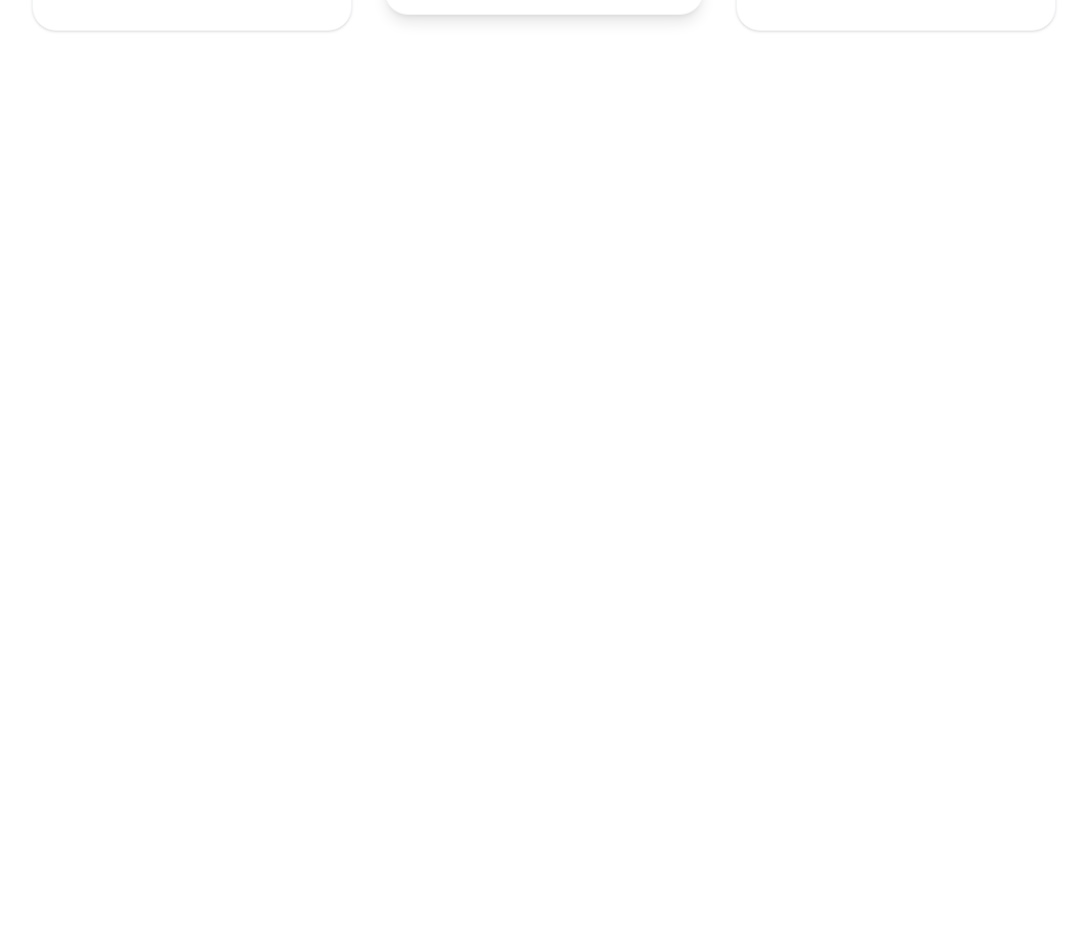
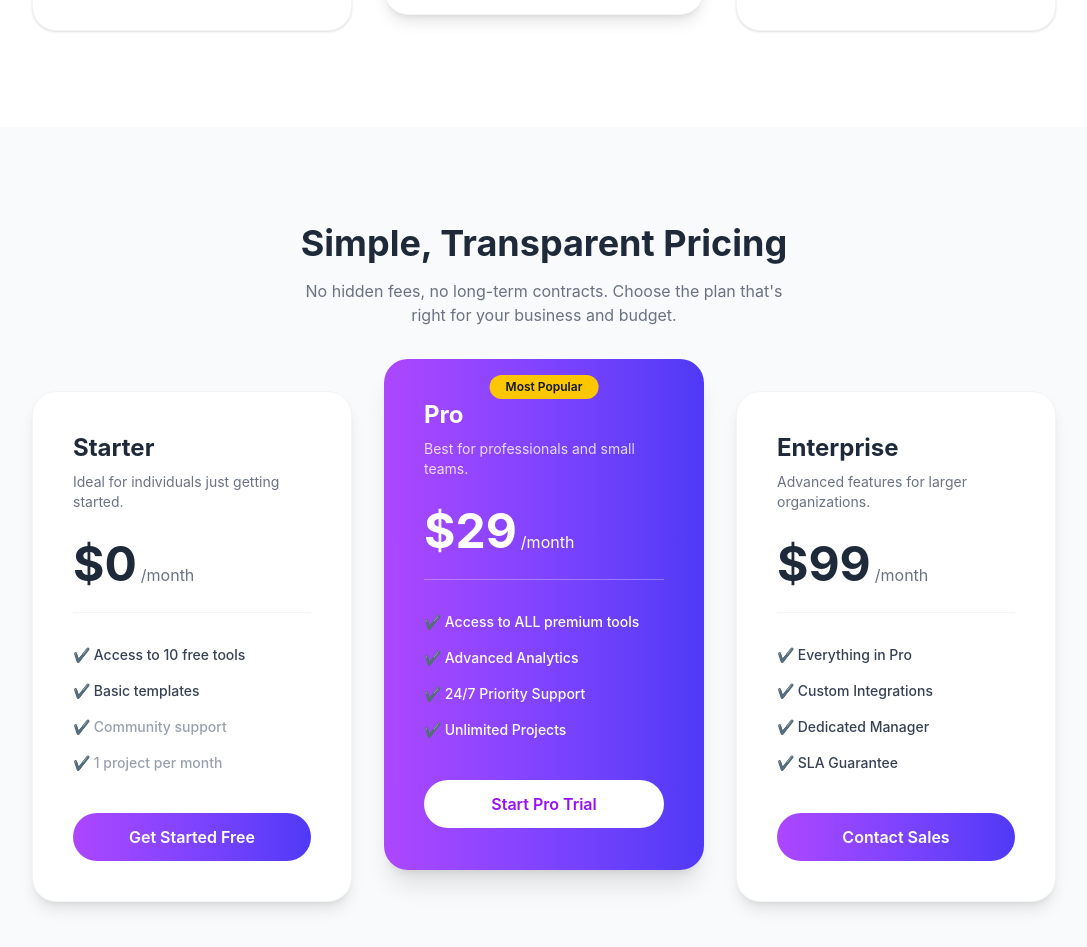
Before and after one commit to rasel96/ElevenTools, a React (Vite) app: page / in a window 1280 px wide. Shown: the part 3020-3967 px from the top of the page, without its empty margins (96-1183 px from the left). Before the commit the page ends 3147 px from the top, so only its background shows below. Built offline with nearby package versions, Linux system fonts and the light colour scheme.

Commit message:
Prcing Section added according to figma

```diff
--- a/src/App.jsx
+++ b/src/App.jsx
@@ -5,6 +5,7 @@ import Stats from './components/Stats';
 import Products from './components/Products';
 import Cart from './components/Cart';
 import Steps from './components/Steps';
+import Pricing from './components/Pricing';
 import { ToastContainer } from 'react-toastify';
 import 'react-toastify/dist/ReactToastify.css';
 const getProducts = async () => {
@@ -66,6 +67,7 @@ const App = () => {
         {activeTab === 'products' && (
           <>
             <Steps />
+            <Pricing />
           </>
         )}
       </div>
--- /dev/null
+++ b/src/components/Pricing.jsx
@@ -0,0 +1,117 @@
+const Pricing = () => {
+  return (
+    <section className="bg-gray-50 py-24">
+      <div className="container mx-auto px-4 lg:px-12 text-center">
+        <h2 className="text-4xl font-bold mb-4">
+          Simple, Transparent Pricing
+        </h2>
+        <p className="text-gray-500 mb-16 max-w-lg mx-auto">
+          No hidden fees, no long-term contracts. Choose the plan that's right
+          for your business and budget.
+        </p>
+
+        <div className="grid grid-cols-1 md:grid-cols-3 gap-8 max-w-5xl mx-auto">
+
+          <div className="bg-white p-10 rounded-3xl shadow-lg hover:shadow-xl hover:scale-105 transition duration-300 border border-gray-100 text-left">
+            <h3 className="text-2xl font-bold mb-2">Starter</h3>
+            <p className="text-gray-500 text-sm mb-7">
+              Ideal for individuals just getting started.
+            </p>
+
+            <div className="mb-8 border-b border-gray-100 pb-6">
+              <span className="text-5xl font-bold">$0</span>
+              <span className="text-gray-500 ml-1">/month</span>
+            </div>
+
+            <ul className="space-y-4 mb-10">
+              <li className="flex items-center gap-3 text-sm text-gray-700 font-medium">
+                ✔ Access to 10 free tools
+              </li>
+              <li className="flex items-center gap-3 text-sm text-gray-700 font-medium">
+                ✔ Basic templates
+              </li>
+              <li className="flex items-center gap-3 text-sm text-gray-400 font-medium">
+                ✔ Community support
+              </li>
+              <li className="flex items-center gap-3 text-sm text-gray-400 font-medium">
+                ✔ 1 project per month
+              </li>
+            </ul>
+
+            <button className="w-full rounded-full bg-gradient-to-r from-purple-500 to-indigo-600 text-white font-semibold py-3 hover:opacity-90 transition">
+              Get Started Free
+            </button>
+          </div>
+          <div className="bg-gradient-to-r from-purple-500 to-indigo-600 text-white p-10 rounded-3xl shadow-xl hover:scale-105 transition duration-300 transform md:-translate-y-8 text-left relative overflow-hidden">
+
+            <div className="absolute top-4 left-1/2 -translate-x-1/2 bg-yellow-400 text-gray-900 font-semibold px-4 py-1 rounded-full text-xs">
+              Most Popular
+            </div>
+
+            <h3 className="text-2xl font-bold mb-2">Pro</h3>
+            <p className="text-white/80 text-sm mb-7">
+              Best for professionals and small teams.
+            </p>
+
+            <div className="mb-8 border-b border-white/30 pb-6">
+              <span className="text-5xl font-bold">$29</span>
+              <span className="ml-1">/month</span>
+            </div>
+
+            <ul className="space-y-4 mb-10">
+              <li className="flex items-center gap-3 text-sm font-medium">
+                ✔ Access to ALL premium tools
+              </li>
+              <li className="flex items-center gap-3 text-sm font-medium">
+                ✔ Advanced Analytics
+              </li>
+              <li className="flex items-center gap-3 text-sm font-medium">
+                ✔ 24/7 Priority Support
+              </li>
+              <li className="flex items-center gap-3 text-sm font-medium">
+                ✔ Unlimited Projects
+              </li>
+            </ul>
+
+            <button className="w-full rounded-full bg-white text-purple-600 font-semibold py-3 hover:bg-gray-100 transition">
+              Start Pro Trial
+            </button>
+          </div>
+          <div className="bg-white p-10 rounded-3xl shadow-lg hover:shadow-xl hover:scale-105 transition duration-300 border border-gray-100 text-left">
+            <h3 className="text-2xl font-bold mb-2">Enterprise</h3>
+            <p className="text-gray-500 text-sm mb-7">
+              Advanced features for larger organizations.
+            </p>
+
+            <div className="mb-8 border-b border-gray-100 pb-6">
+              <span className="text-5xl font-bold">$99</span>
+              <span className="text-gray-500 ml-1">/month</span>
+            </div>
+
+            <ul className="space-y-4 mb-10">
+              <li className="flex items-center gap-3 text-sm text-gray-700 font-medium">
+                ✔ Everything in Pro
+              </li>
+              <li className="flex items-center gap-3 text-sm text-gray-700 font-medium">
+                ✔ Custom Integrations
+              </li>
+              <li className="flex items-center gap-3 text-sm text-gray-700 font-medium">
+                ✔ Dedicated Manager
+              </li>
+              <li className="flex items-center gap-3 text-sm text-gray-700 font-medium">
+                ✔ SLA Guarantee
+              </li>
+            </ul>
+
+            <button className="w-full rounded-full bg-gradient-to-r from-purple-500 to-indigo-600 text-white font-semibold py-3 hover:opacity-90 transition">
+              Contact Sales
+            </button>
+          </div>
+
+        </div>
+      </div>
+    </section>
+  );
+};
+
+export default Pricing;
```
